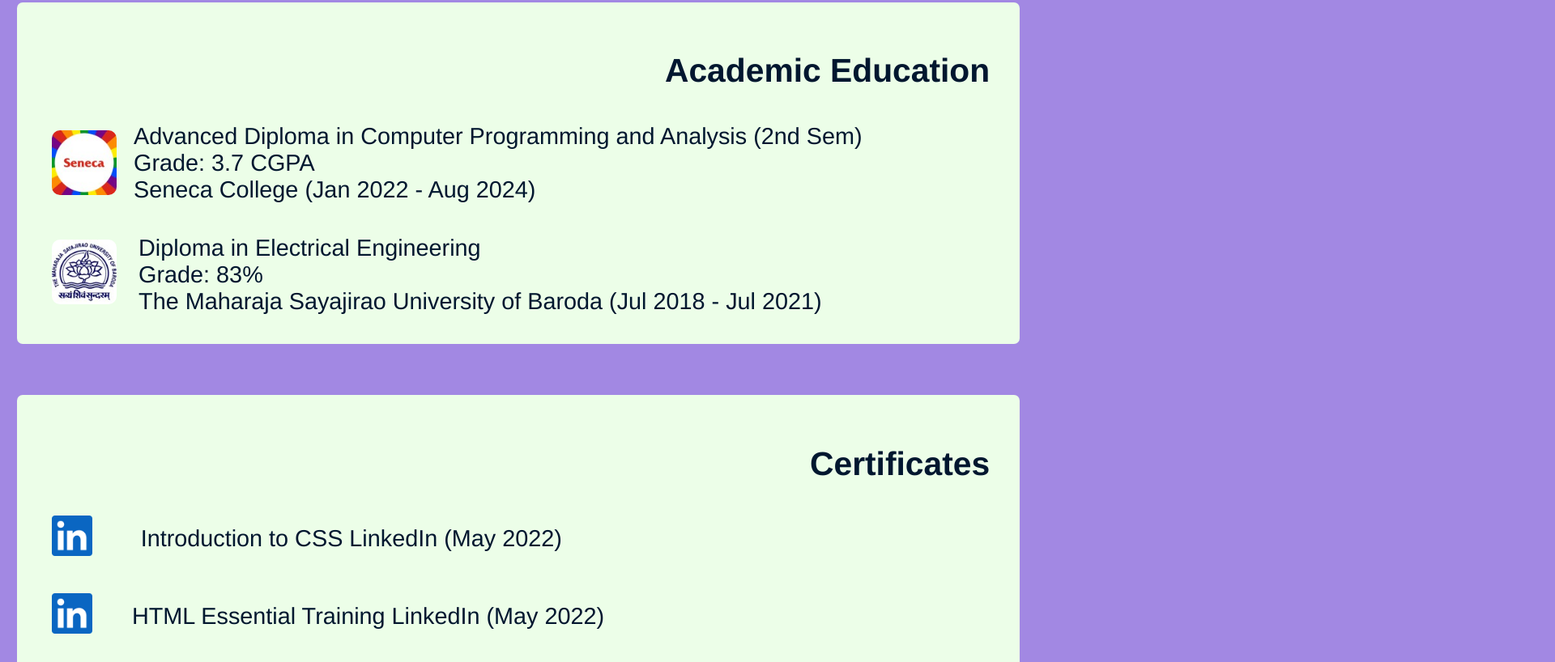
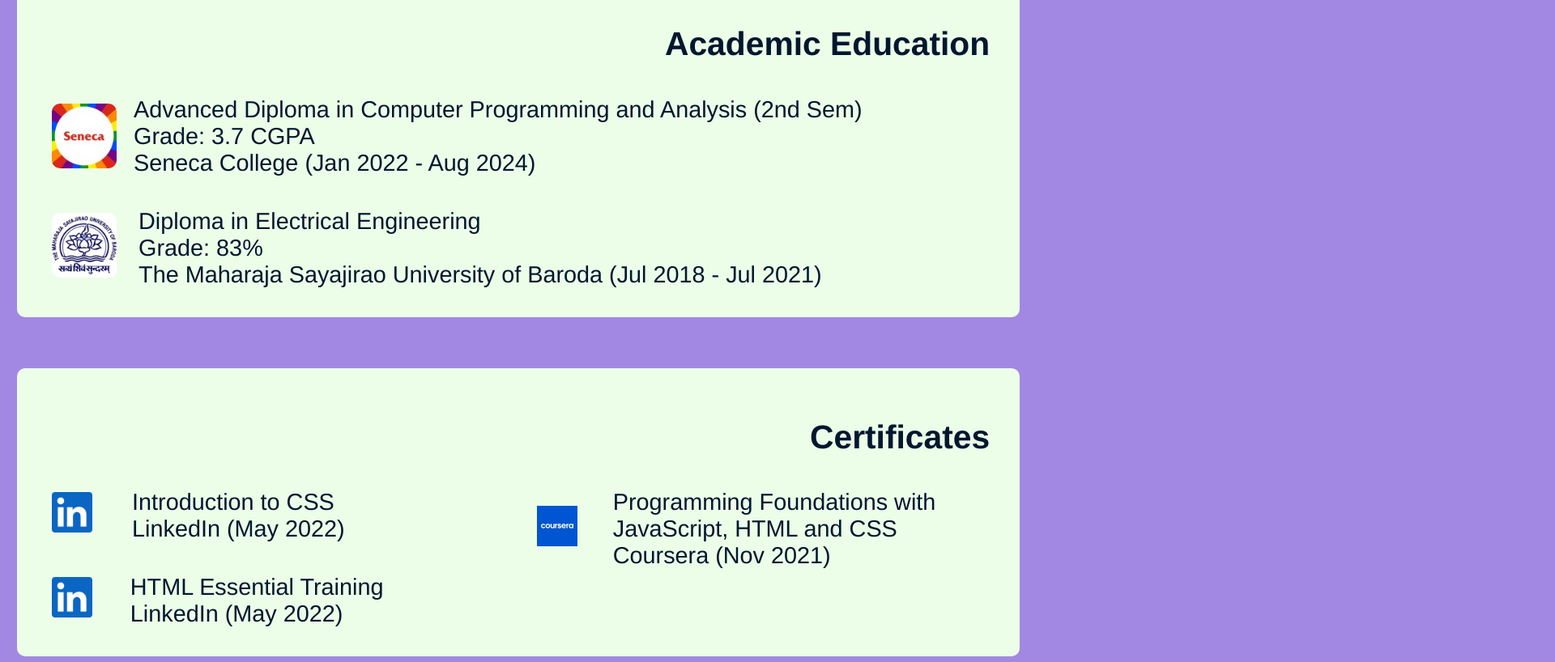
Before and after one commit to busycaesar/busycaesar.github.io, a plain HTML site: page index.html in a window 1280 px wide. Shown: the part 1982-2800 px from the top of the page at 81% size, 1920 px wide, since content can reach past the window. Drawn offline with Linux system fonts and the light colour scheme.

Commit message:
Modified Certificates.

```diff
--- a/index.html
+++ b/index.html
@@ -239,7 +239,7 @@ Toronto, Canada
 
             <li style="margin-top: 2%; margin-bottom: 2%;"> SDLC </li>
             <li style="margin-top: 2%; margin-bottom: 2%;"> Logical Thinking </li>
-            <li style="margin-top: 2%;"> Analytical Skills </li> <br>
+            <li style="margin-top: 2%;"> Analytical Skills </li>
 
         </ul>
 
@@ -346,13 +346,15 @@ The Maharaja Sayajirao University of Baroda (Jul 2018 - Jul 2021)
 
 -->
 
-<div class="sections">
+<div class="row sections">
 
 <br>
 
 <h2> Certificates </h2>
 
 <ul>
+
+<div class="column" style="width: 50%;">
 
     <table style="width: 100%;">
 
@@ -366,7 +368,7 @@ The Maharaja Sayajirao University of Baroda (Jul 2018 - Jul 2021)
 
 <td>
 
-        Introduction to CSS
+        Introduction to CSS <br>
         LinkedIn (May 2022)
 
 </td>
@@ -377,7 +379,7 @@ The Maharaja Sayajirao University of Baroda (Jul 2018 - Jul 2021)
 
     <br>
 
-    <table style="width: 100%;">
+    <table style="width: 113%;">
 
     <tr>
 
@@ -389,7 +391,7 @@ The Maharaja Sayajirao University of Baroda (Jul 2018 - Jul 2021)
 
 <td>
 
-        HTML Essential Training
+        HTML Essential Training <br>
         LinkedIn (May 2022)
 
 </td>
@@ -400,7 +402,11 @@ The Maharaja Sayajirao University of Baroda (Jul 2018 - Jul 2021)
 
 <br>
 
-    <table style="width: 100%;">
+</div>
+
+<div class="column" style="width: 40%">
+
+    <table style="width: 300%; align-items: center;">
 
     <tr>
 
@@ -412,8 +418,9 @@ The Maharaja Sayajirao University of Baroda (Jul 2018 - Jul 2021)
 
         <td>
 
-        Programming Foundations with JavaScript, HTML and CSS  <br />
-        Coursera (Nov 2021)
+<div style="width: 35%;"> Programming Foundations with JavaScript, HTML and CSS </div>
+
+Coursera (Nov 2021)
 
         </td>
 
@@ -421,9 +428,31 @@ The Maharaja Sayajirao University of Baroda (Jul 2018 - Jul 2021)
 
     </table>
 
+</div>
+
 </ul>
 
 <br>
+
+</div>
+
+<!--
+
+    4. Work Experiences
+
+-->
+
+<div class="sections">
+
+    <br>
+
+<h2> Work Experiences </h2>
+
+<ul>
+
+
+
+</ul>
 
 </div>
 
--- a/styles.css
+++ b/styles.css
@@ -75,7 +75,7 @@ margin-left: 1%;
 margin-right: 1%;
 margin-top: 5%;
 font-size: 150%;
-border-radius: 7px;
+border-radius: 10px;
 
 }
 
```
